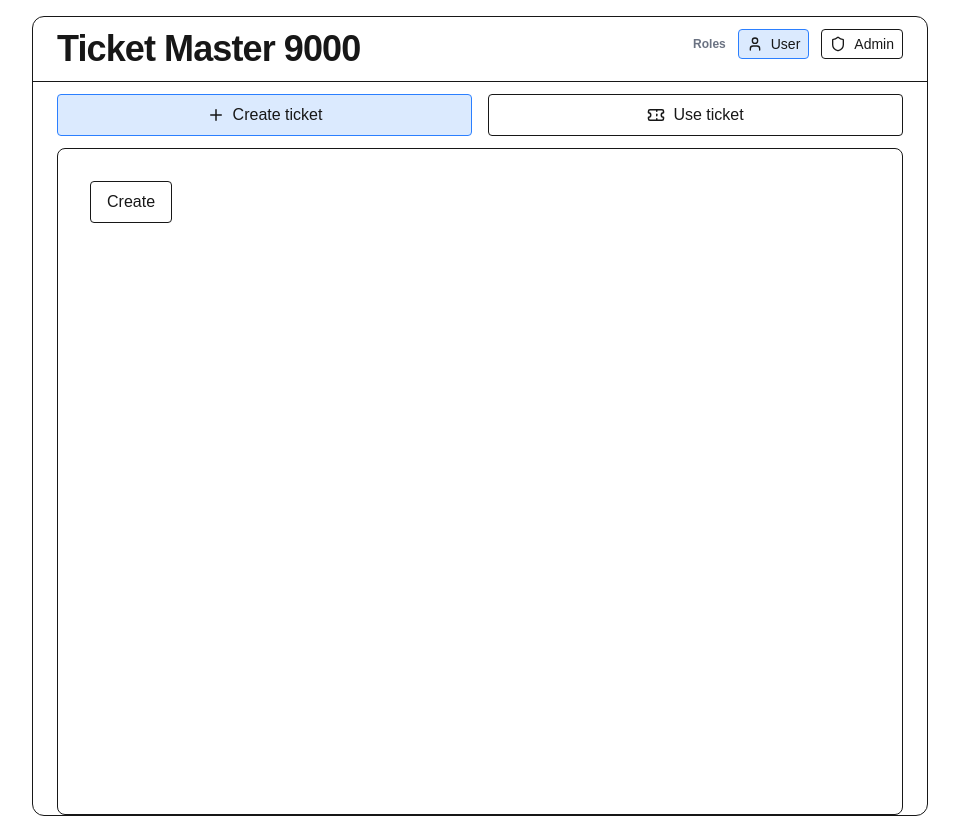
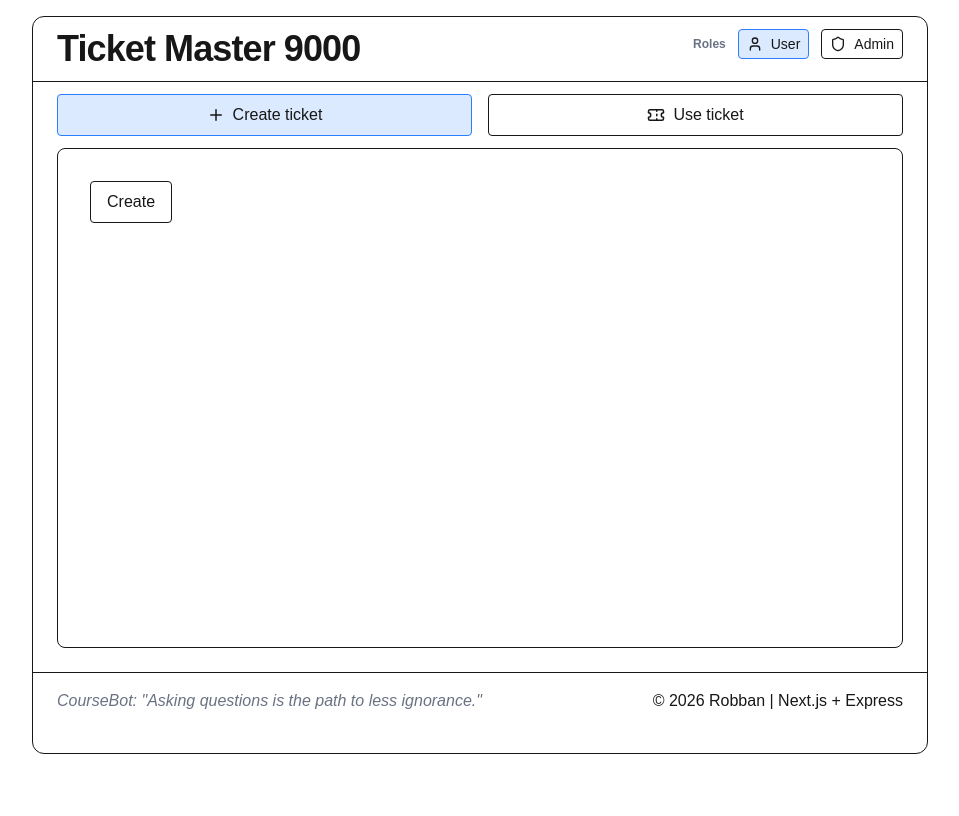
Before and after one commit to Komapojken/ticket-master-9000, a Next.js app in the folder frontend-tm9k/: page / in a window 1280 px wide. Shown: the whole page, without its empty margins (160-1119 px from the left). Built offline with nearby package versions, Linux system fonts and the light colour scheme; no server answers.

Commit message:
Update: Added layout and functionality of footer.

```diff
--- a/frontend-tm9k/app/components/TicketApp.tsx
+++ b/frontend-tm9k/app/components/TicketApp.tsx
@@ -1,6 +1,6 @@
 "use client";
 
-import { useState } from "react";
+import { useState, useEffect } from "react";
 import CreateTicketView from "./CreateTicketView";
 import ListAllTicketsView from "./ListAllTicketsView";
 import UseTicketView from "./UseTicketView";
@@ -21,13 +21,25 @@ export default function TicketApp() {
     const activeMenuButton = "flex-1 flex items-center justify-center gap-2 border rounded px-4 py-2 bg-blue-100 border-blue-500";
     const normalMenuButton = "flex-1 flex items-center justify-center gap-2 border rounded px-4 py-2 hover:bg-gray-100";
 
-    function onButtonClicked() {
-        console.log("Clicked");
-    }
+    const quotes = [
+        "Death and destruction to ignorance.",
+        "Ignorance is the root cause to all failure.",
+        "If knowledge does not prevail, ignorance will be victorious.",
+        "Asking questions is the path to less ignorance.",
+        "Only the ignorant persist in their lack of knowledge.",
+    ];
+
+    const [quote, setQuote] = useState("");
+
+    useEffect(() => {
+        setQuote(
+            quotes[Math.floor(Math.random() * quotes.length)]
+        );
+    }, []);
 
     return (
         <>
-            <div className="max-w-4xl w-full mx-auto mt-4 border rounded-xl flex flex-col min-h-screen">
+            <div className="max-w-4xl w-full mx-auto mt-4 border rounded-xl flex flex-col">
                 <header>
                     <div className="flex justify-between items-start pr-6 pl-6 pb-3 pt-3">
                         <h1 className="text-4xl font-bold tracking-tight">
@@ -104,7 +116,7 @@ export default function TicketApp() {
                     </nav>
                 </header>
 
-                <main className="flex-1 border rounded-lg p-8 mx-6 mt-3">
+                <main className="min-h-[500px] border rounded-lg p-8 mx-6 mt-3">
                     {view === "create" && (
                         <CreateTicketView />
                     )}
@@ -122,8 +134,13 @@ export default function TicketApp() {
                     )}
                 </main>
 
-                <footer>
-
+                <footer className="border-t my-6 px-6 py-4 flex justify-between items-center">
+                    <p className="italic text-gray-500">
+                        CourseBot: "{quote}"
+                    </p>
+                    <p>
+                        © 2026 Robban | Next.js + Express
+                    </p>
                 </footer>
             </div>
         </>
```
Also changed, not shown: 2 other files (tests, documents, lock files or other folders).
